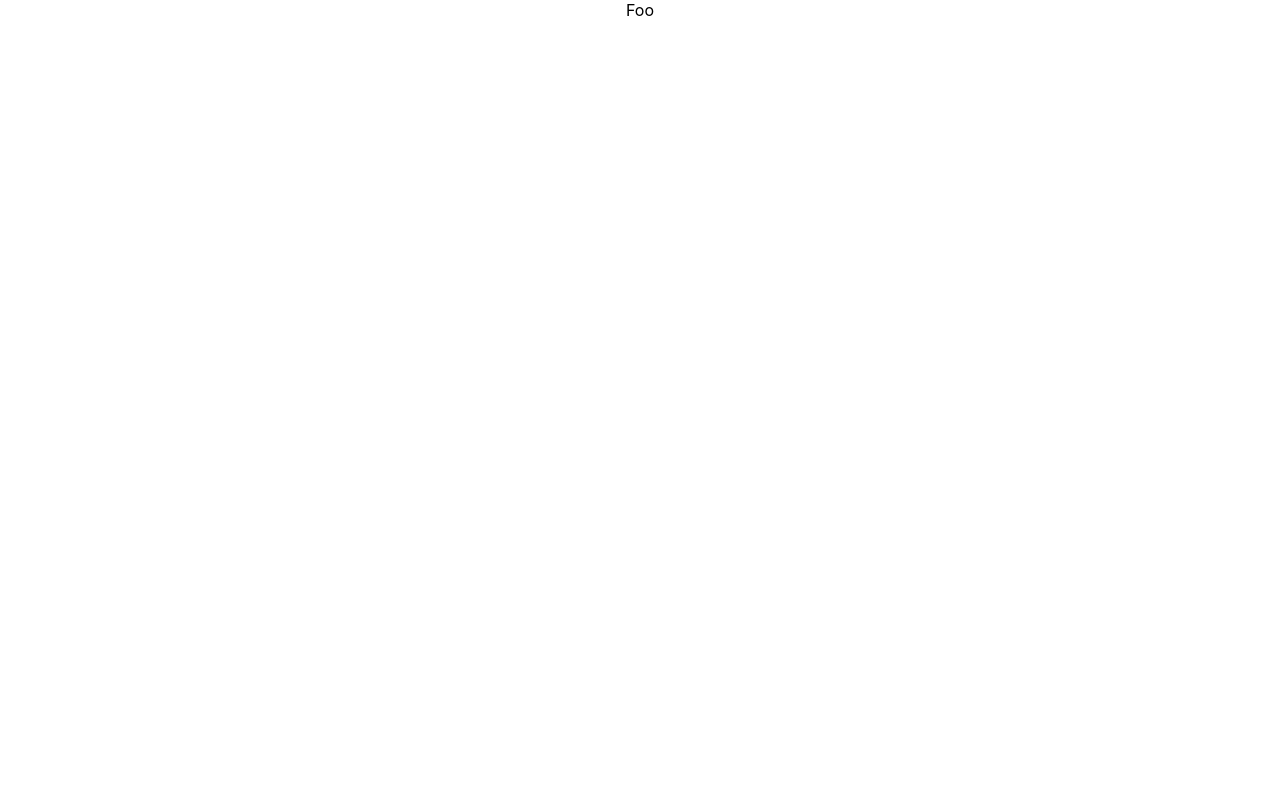
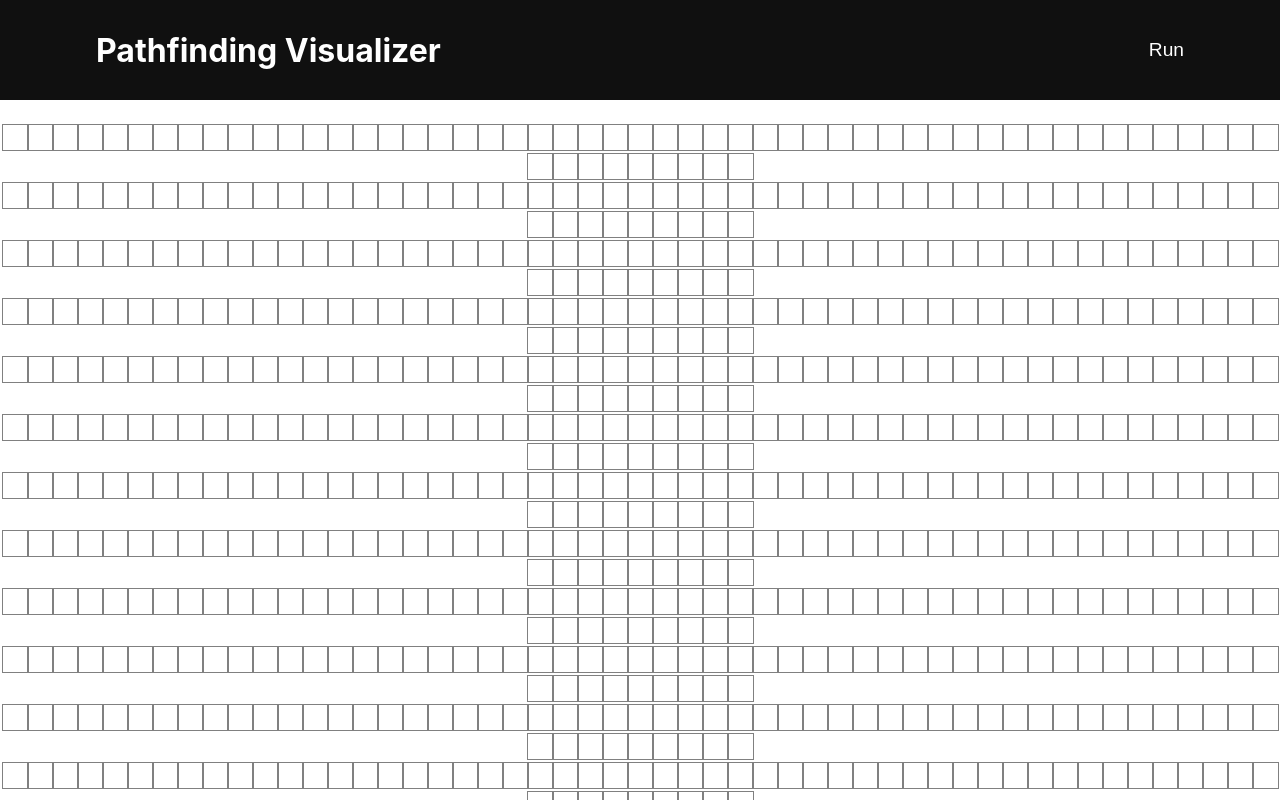
Before and after one commit to rhill17/pathfinding-visualizer, a React (Create React App) app: page / in a window 1280 px wide. Shown: the top 800 px of the page. Built offline with nearby package versions, Linux system fonts and the light colour scheme.

Commit message:
fun with formatting w/ basic layout

```diff
--- a/src/PathfindingVisualizer/Node/Node.css
+++ b/src/PathfindingVisualizer/Node/Node.css
@@ -0,0 +1,6 @@
+.node {
+    width: 25px;
+    height: 25px;
+    outline: 1px solid grey;
+    display: inline-block;
+}
--- a/src/PathfindingVisualizer/PathfindingVisualizer.css
+++ b/src/PathfindingVisualizer/PathfindingVisualizer.css
@@ -0,0 +1,52 @@
+.grid {
+    margin: 25px 0 0;
+}
+
+.header {
+    width: 100%;
+    height: 100px;
+    display: block;
+    background-color: #101010;
+}
+
+.inner_header {
+    width: 85%;
+    height: 100%;
+    display: block;
+    margin: 0 auto;
+}
+
+.title {
+    height: 100%;
+    display: table;
+    float: left;
+}
+
+.title h1 {
+    color: white;
+    height: 100%;
+    display: table-cell;
+    vertical-align: middle;
+}
+
+.options {
+    display: table;
+    float: right;
+    height: 100%;
+    vertical-align: middle;
+    color: white;
+}
+
+.options button {
+    display: table-cell;
+    height: 100%;
+    border: none;
+    background-color: transparent;
+    color: white;
+    outline: none;
+    cursor: pointer;
+    overflow: hidden;
+    vertical-align: middle;
+    font-size: larger;
+    padding-right: 0px;
+}
--- a/src/PathfindingVisualizer/PathfindingVisualizer.jsx
+++ b/src/PathfindingVisualizer/PathfindingVisualizer.jsx
@@ -6,15 +6,47 @@ import './PathfindingVisualizer.css';
 export default class PathfindingVisualizer extends Component {
     constructor(parameters) {
         super(parameters);
-        this.state = {};
+        this.state = {
+            grid: [],
+        };
     }
 
+
+    componentDidMount() {
+        const grid = [];
+        for (let row = 0; row < 20; row++) {
+            const currentRow = [];
+            for (let column = 0; column < 60; column++) {
+                currentRow.push([]);
+            }
+            grid.push(currentRow);
+        }
+        this.setState({grid});
+    }
+
+
     render() {
+        const {grid} = this.state;
         return (
-            <div>
-                Foo
-                <Node></Node>
-            </div>
+            <>
+                <div className="header">
+                    <div className="inner_header">
+                        <div className="title">
+                            <h1> Pathfinding Visualizer</h1>
+                        </div>
+                        <div className="options">
+                            <button> Run </button>
+                        </div>
+                    </div>
+                </div>
+                <div className="grid">
+                    {grid.map((row, rowIndex) => {
+                        return <div>
+                            {row.map((node, nodeIndex) => <Node></Node>)}
+                        </div>
+                    })}
+                </div>
+            </>
         );
     }
 }
```
